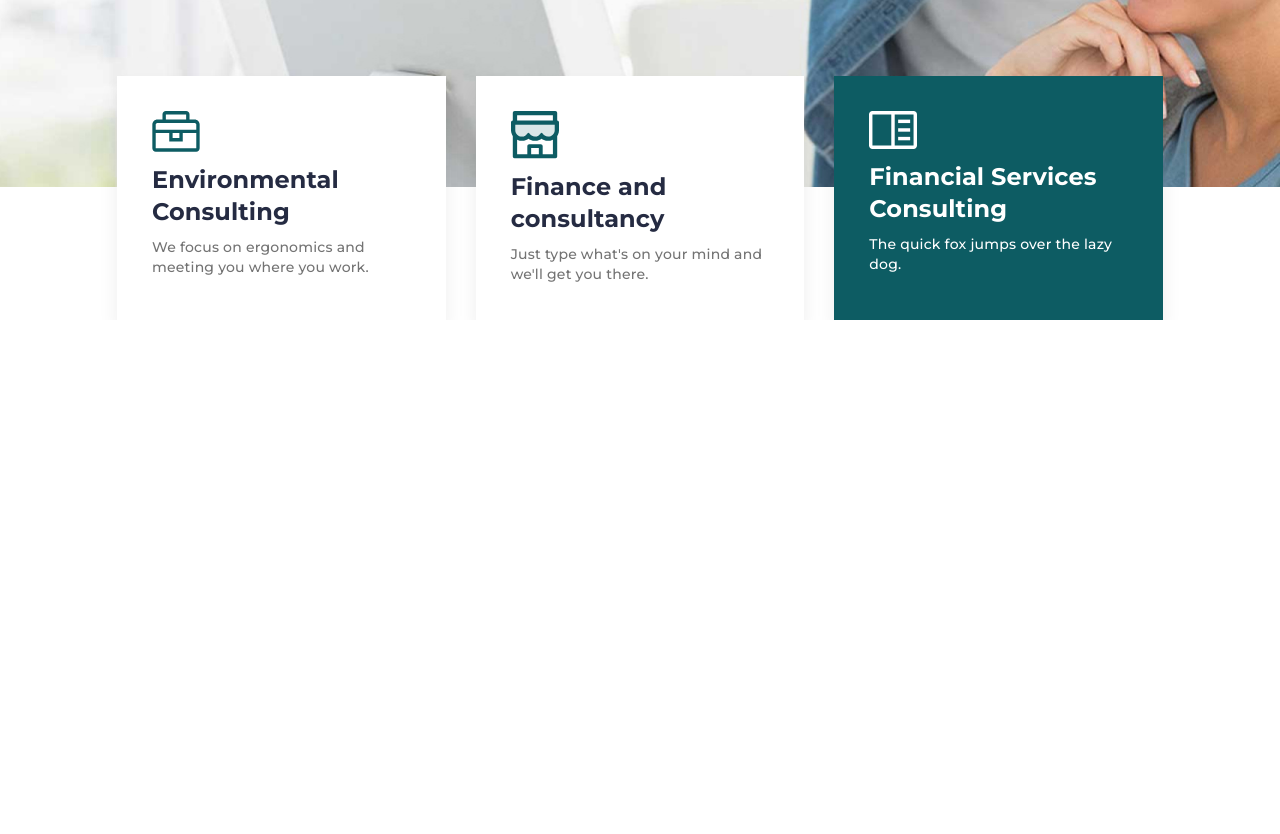
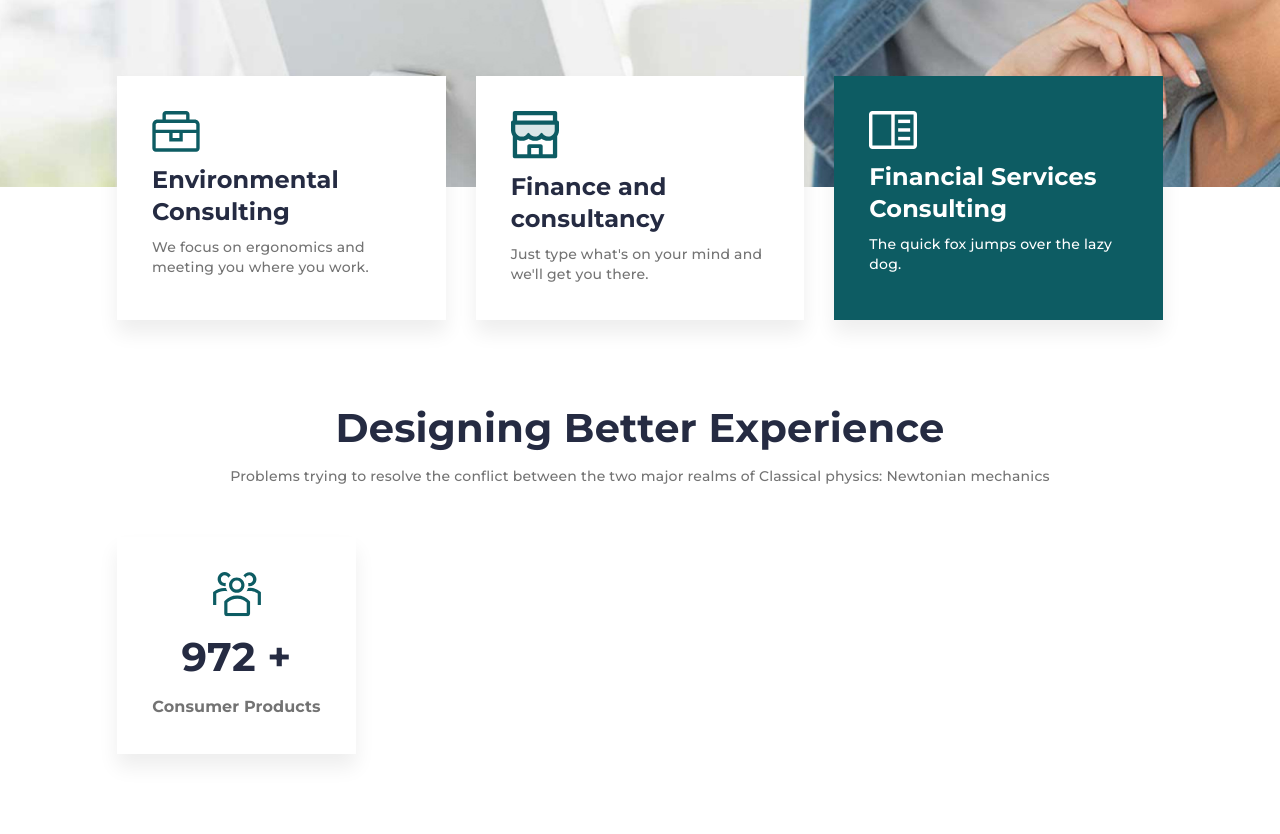
Before and after one commit to stasfr/html_practice_relvise, a plain HTML site: page index.html in a window 1280 px wide. Shown: the part 606-1440 px from the top of the page. Before the commit the page ends 926 px from the top, so only its background shows below. Drawn offline with Linux system fonts and the light colour scheme.

Commit message:
advantages start

```diff
--- a/css/style.css
+++ b/css/style.css
@@ -171,6 +171,30 @@ body {
   position: relative;
   z-index: 2;
   margin-top: -111px;
+}
+
+.page__advantages {}
+
+/* ----------------------------------------------------------------------------- */
+/* HEADER BLOCK */
+
+.header-block {
+  text-align: center;
+}
+
+.header-block__title {
+  font-size: 40px;
+  line-height: calc(57 / 40 * 100%);
+  letter-spacing: 0.2px;
+  font-weight: 700;
+  margin-bottom: 10px;
+}
+
+.header-block__sub-title {
+  color: #737373;
+  font-weight: 500;
+  letter-spacing: 0.2px;
+  line-height: calc(20 / 14 * 100%);
 }
 
 /* ----------------------------------------------------------------------------- */
@@ -416,5 +440,61 @@ body {
 }
 
 /* ----------------------------------------------------------------------------- */
+/* ADVANTAGES */
+
+.advantages {
+  padding-top: 80px;
+  padding-bottom: 80px;
+}
+
+.advantages__container {}
+
+.advantages__header {
+  margin-bottom: 50px;
+}
+
+.advantages__body {
+  display: flex;
+  margin-left: -15px;
+  margin-right: -15px;
+}
+
+.advantages__column {
+  padding-left: 15px;
+  padding-right: 15px;
+  flex: 0 1 25%;
+}
+
+.advantages__item {
+  background-color: #FFFFFF;
+  padding: 35px;
+  text-align: center;
+  box-shadow: 0px 13px 19px rgba(0, 0, 0, 0.07);
+}
+
+.item-advantage {}
+
+.item-advantage>*:not(:last-child) {
+  margin-bottom: 10px;
+}
+
+.item-advantage__icon {}
+
+.item-advantage__title {
+  font-weight: 700;
+  font-size: 40px;
+  letter-spacing: 0.2px;
+  line-height: calc(57 / 40 * 100%);
+}
+
+.item-advantage__text {
+  font-weight: 700;
+  color: #737373;
+  letter-spacing: 0.1px;
+  line-height: calc(24 / 16 * 100%);
+  font-size: 16px;
+}
+
+/* ----------------------------------------------------------------------------- */
 /* FOOTER */
 .footer {}
--- a/index.html
+++ b/index.html
@@ -110,6 +110,28 @@
             </div>
           </div>
         </section>
+        <section class="page__advantages advantages">
+          <div class="advantages__container _container">
+            <div class="advantages__header header-block">
+              <div class="header-block__title">Designing Better Experience</div>
+              <div class="header-block__sub-title">
+                Problems trying to resolve the conflict between the two major
+                realms of Classical physics: Newtonian mechanics
+              </div>
+            </div>
+            <div class="advantages__body">
+              <div class="advantages__column">
+                <div class="advantages__item item-advantage">
+                  <div class="item-advantage__icon">
+                    <img src="img/advantages/01.svg" alt="Consumer Products" />
+                  </div>
+                  <div class="item-advantage__title">972 +</div>
+                  <div class="item-advantage__text">Consumer Products</div>
+                </div>
+              </div>
+            </div>
+          </div>
+        </section>
       </main>
 
       <footer class="footer"></footer>
```
Also changed, not shown: img/advantages/01.svg (added), img/advantages/02.svg (added), img/advantages/03.svg (added), img/advantages/04.svg (added).
